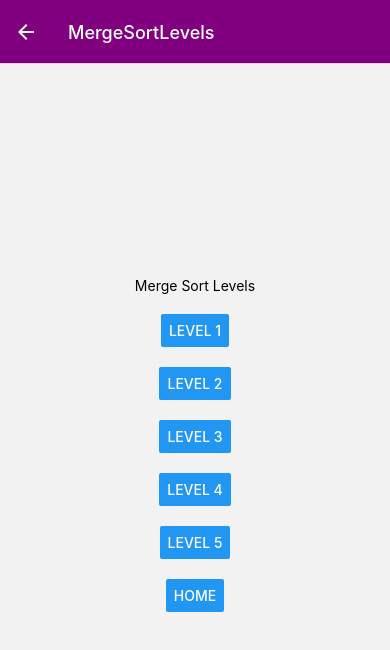
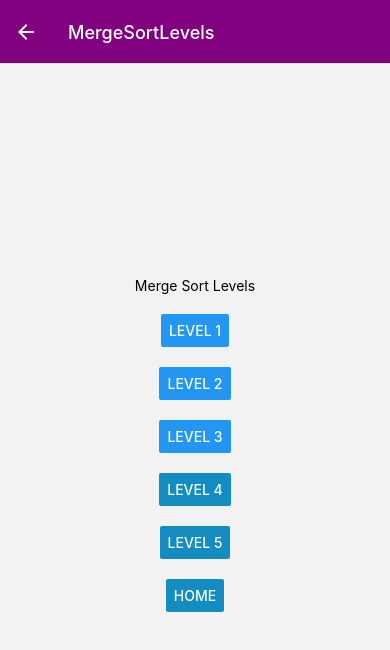
Before and after one commit to ShaimaaAliECE/se3350_project-group-3, a React Native app: screen /MergeSortLevels in a window 390 px wide. Shown: the top 650 px of the page. Built offline with nearby package versions, Linux system fonts and the light colour scheme.

Commit message:
Visual Feedback

```diff
--- a/src/pages/MergeSortLevels/index.jsx
+++ b/src/pages/MergeSortLevels/index.jsx
@@ -3,11 +3,12 @@ import { View, Text, Button } from 'react-native';
 import { StatusBar } from 'expo-status-bar';
 import { Audio } from 'expo-av';
 
-
+let colorFeedback = ["#128CC1", "#128CC1"];
 function MergeSortLevels({ navigation }) {
   const [sound, setSound] = React.useState();
 
-  async function playCorrectSound() {
+  async function playCorrectFeedback() {
+    colorFeedback[0] = "#25C112";
     const { sound } = await Audio.Sound.createAsync(
        require('../../../assets/correct.mp3')
     );
@@ -15,7 +16,8 @@ function MergeSortLevels({ navigation }) {
     await sound.playAsync();
   }
 
-  async function playIncorrectSound() {
+  async function playIncorrectFeedback() {
+    colorFeedback[1] = "#C22A25";
     const { sound } = await Audio.Sound.createAsync(
        require('../../../assets/incorrect.mp3')
     );
@@ -56,17 +58,17 @@ function MergeSortLevels({ navigation }) {
         }}
       />
        <View style={{ height: 20 }} />
-        <Button
+        <Button color= {colorFeedback[0]}
         title="Level 4"
-        onPress={playCorrectSound}
+        onPress={playCorrectFeedback}
+      />
+       <View style={{ height: 20}} />
+        <Button color= {colorFeedback[1]}
+        title="Level 5"
+        onPress={playIncorrectFeedback}
       />
        <View style={{ height: 20 }} />
-        <Button
-        title="Level 5"
-        onPress={playIncorrectSound}
-      />
-       <View style={{ height: 20 }} />
-      <Button
+      <Button color="#128CC1"
         title="Home"
         onPress={() => {
           navigation.navigate('Home')
```
